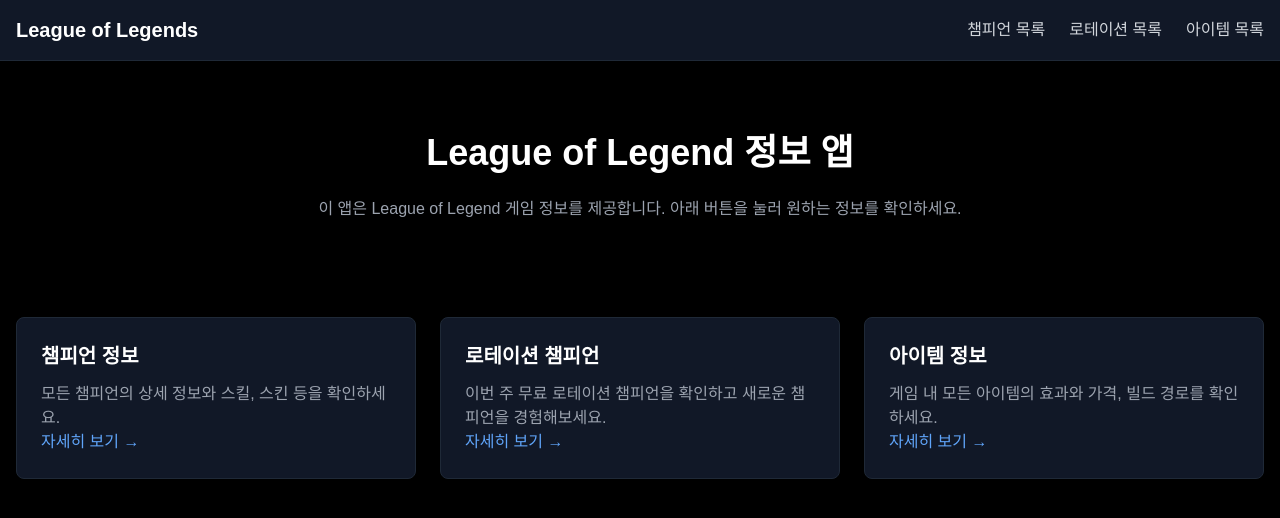
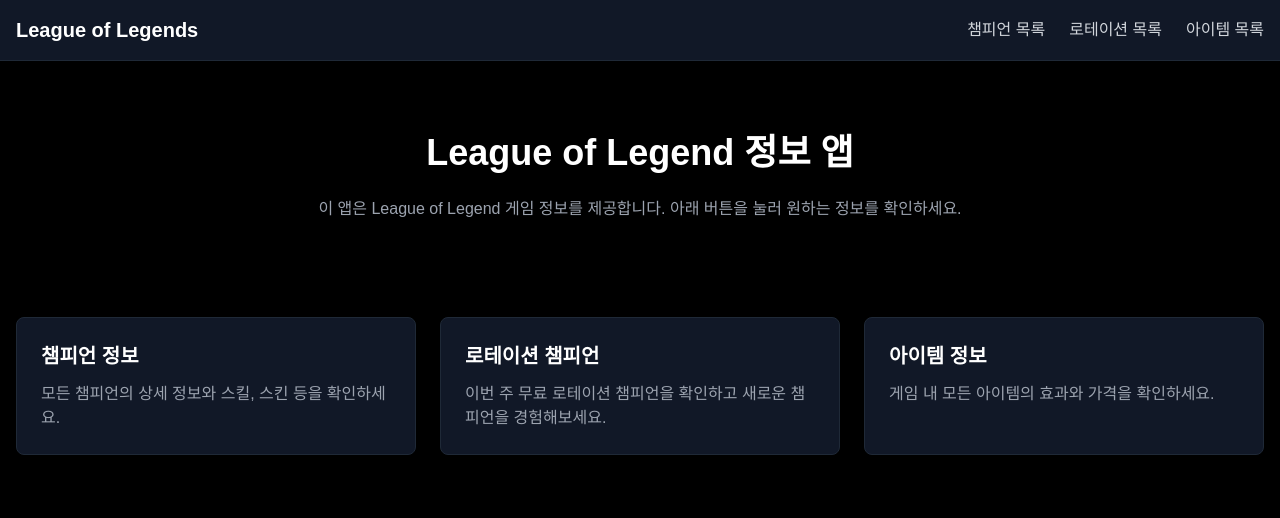
Before and after one commit to sharet9446/LoL-Info-App, a Next.js app: page / in a window 1280 px wide. Shown: the top 518 px of the page. Built offline with nearby package versions, Linux system fonts and the light colour scheme.

Commit message:
링크 수정 및 아이템 설명 텍스트 간소화

```diff
--- a/src/app/layout.tsx
+++ b/src/app/layout.tsx
@@ -34,7 +34,7 @@
         <header className="bg-gray-900 border-b border-gray-800 sticky top-0 z-10">
           <div className="max-w-7xl mx-auto px-4 py-4">
             <div className="flex justify-between items-center">
-              <Link href={"/"} className="flex items-center gap-2">
+              <Link href="/" className="flex items-center gap-2">
                 <h1 className="text-xl font-bold text-white">
                   League of Legends
                 </h1>
--- a/src/app/page.tsx
+++ b/src/app/page.tsx
@@ -38,7 +38,7 @@
         <PlanCard>
           <PlanCardTitle>아이템 정보</PlanCardTitle>
           <PlanCardDescription>
-            게임 내 모든 아이템의 효과와 가격, 빌드 경로를 확인하세요.
+            게임 내 모든 아이템의 효과와 가격을 확인하세요.
           </PlanCardDescription>
           <PlanCardLink channel={"/items"} />
         </PlanCard>
--- a/src/components/ui/plan-card.tsx
+++ b/src/components/ui/plan-card.tsx
@@ -23,8 +23,6 @@
 
 export function PlanCardLink({ channel }: { channel: string }) {
   return (
-    <Link href={channel} className="text-blue-400 hover:text-blue-300">
-      자세히 보기 →
-    </Link>
+    <Link href={channel} className="text-blue-400 hover:text-blue-300"></Link>
   );
 }
```
